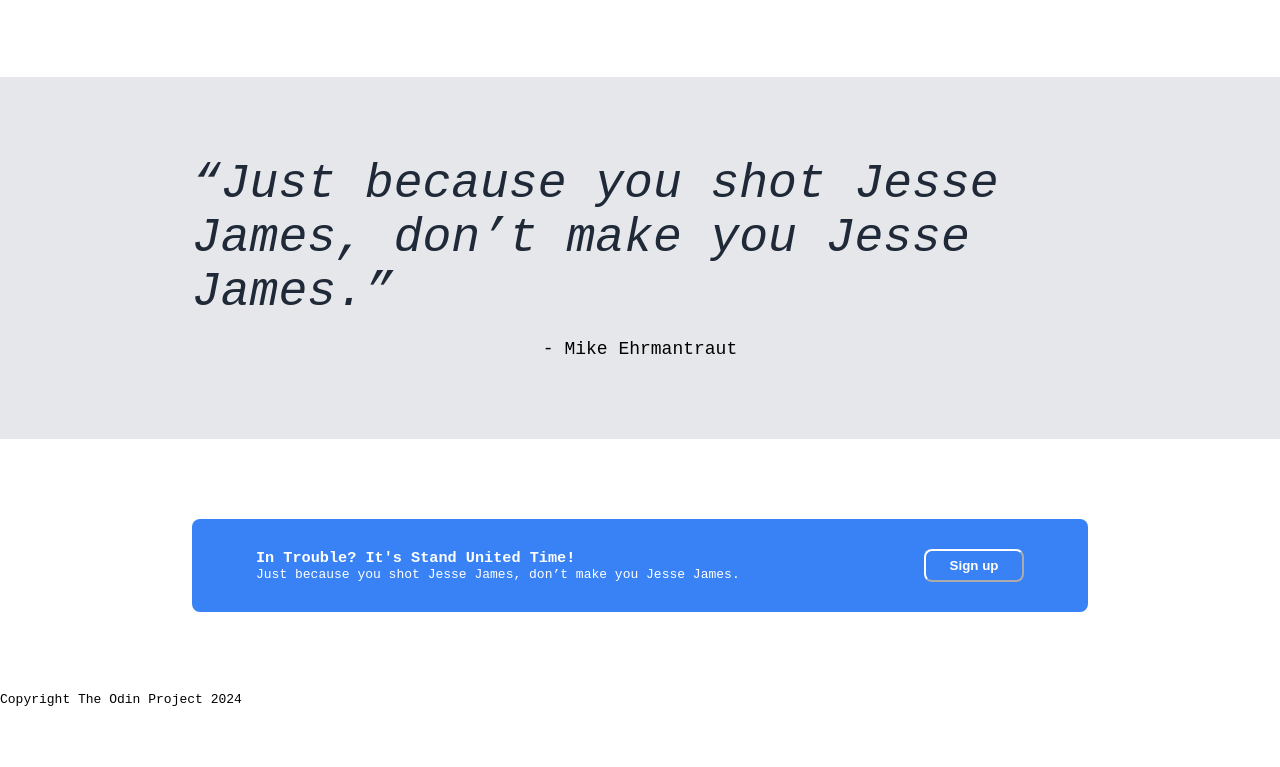
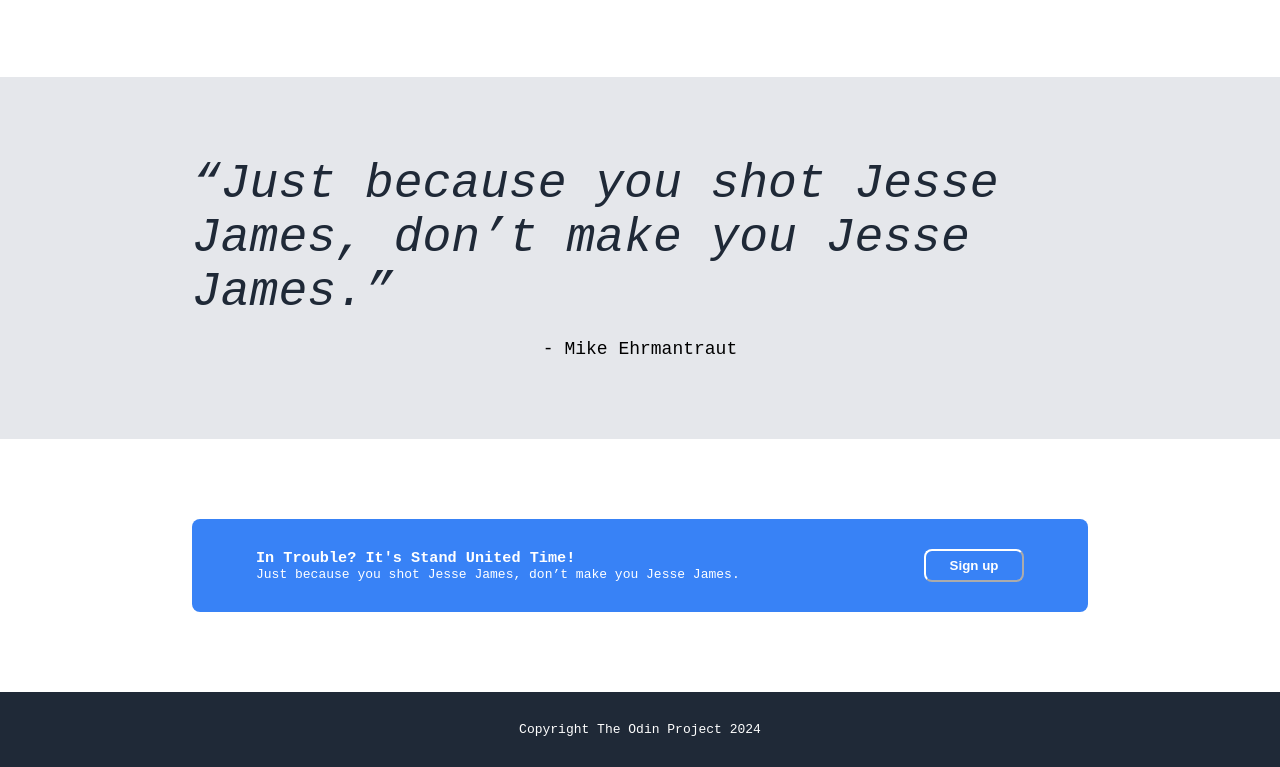
Before and after one commit to JoseZamuco/TOP_Landing, a plain HTML site: page index.html in a window 1280 px wide. Shown: the part 1337-2104 px from the top of the page. Before the commit the page ends 2044 px from the top, so only its background shows below. Drawn offline with Linux system fonts and the light colour scheme.

Commit message:
Add Footer Section with CSS

```diff
--- a/Styles.css
+++ b/Styles.css
@@ -181,3 +181,15 @@ h3 , .CTAtext {
 .CTABox > .signup {
     border-color: white;
 }
+
+/* Footer Section of the Website */
+
+.FooterSection {
+    flex: 1;
+    display: flex;
+    justify-content: center;
+    align-items: center;
+    color: white;
+    background-color: #1F2937;
+    padding: 30px;
+}
```
